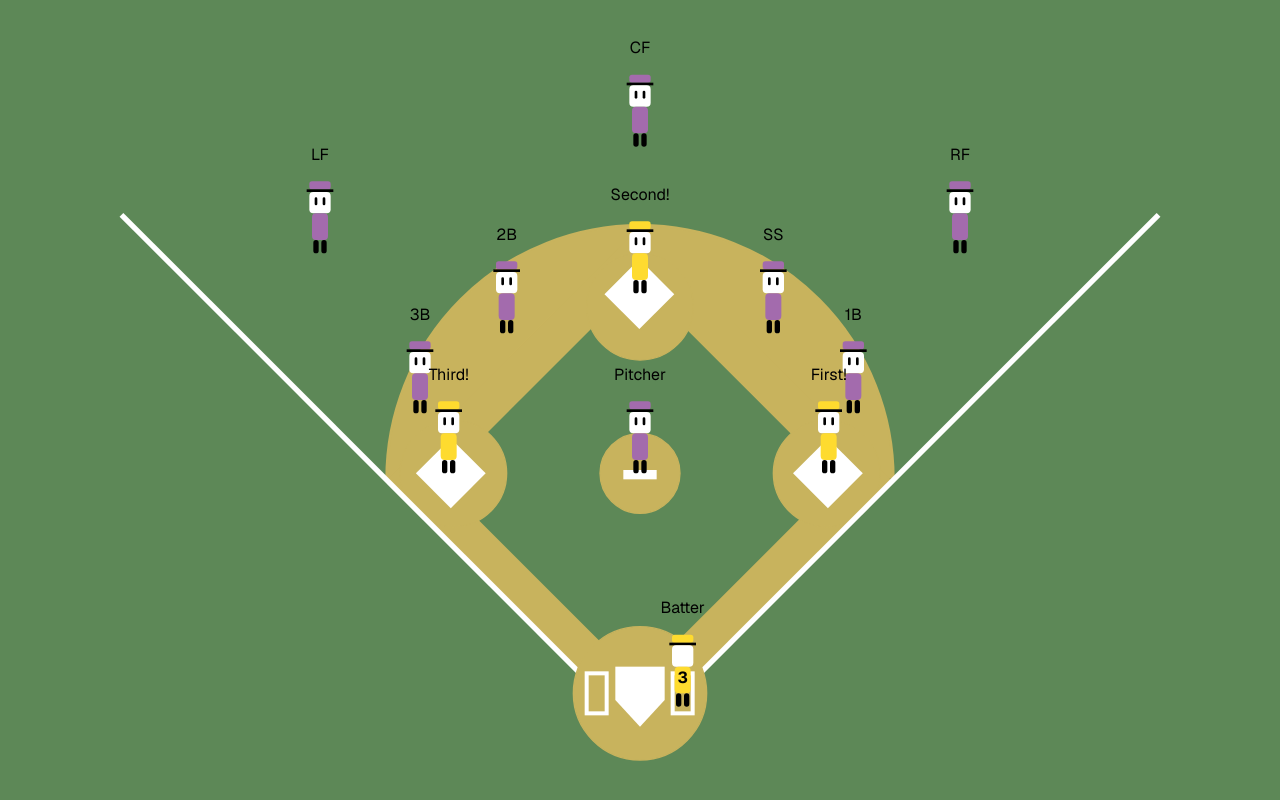
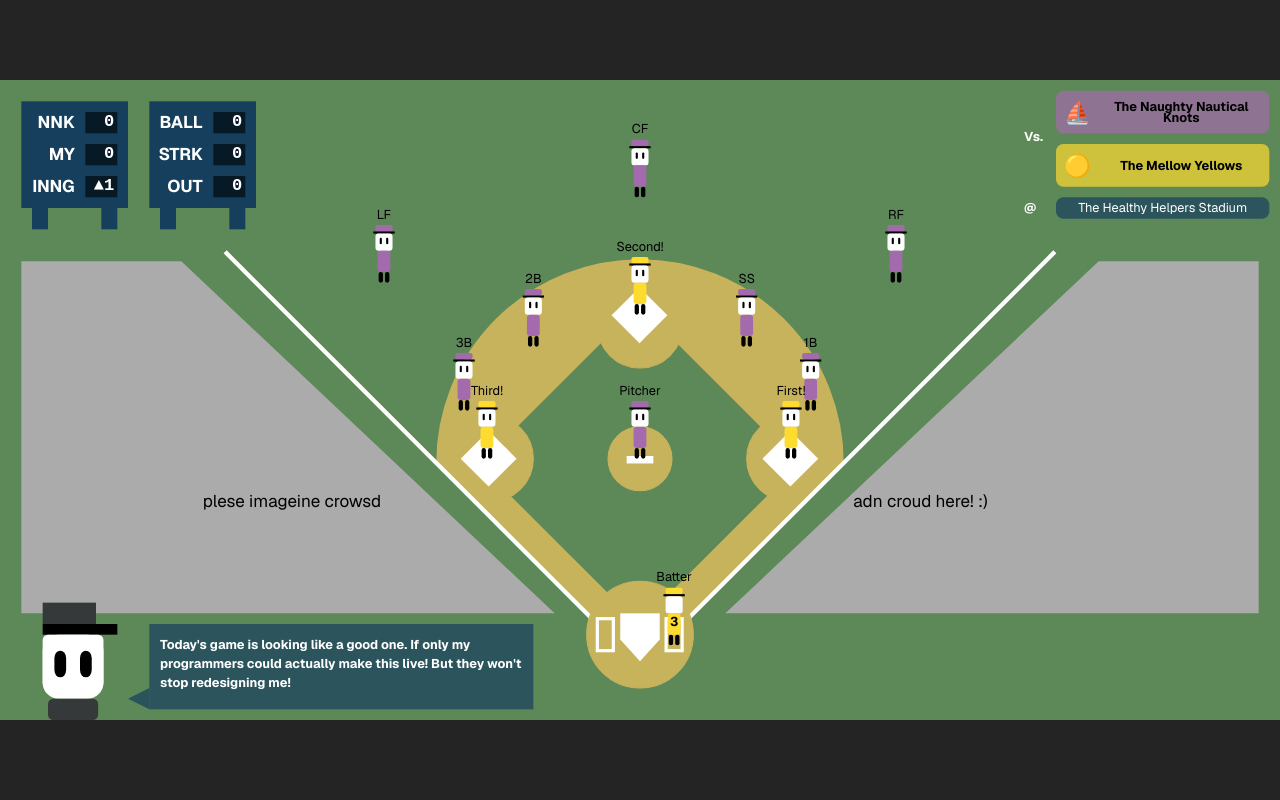
Before and after one commit to LunarianNova/emmolb, a Next.js app: page /playground in a window 1280 px wide. Built offline with nearby package versions, Linux system fonts and the light colour scheme.

Commit message:
Playground Done*

```diff
--- /dev/null
+++ b/src/components/animation/ClampedName.tsx
@@ -0,0 +1,53 @@
+// It's bad I know
+import { useRef, useEffect, useState } from "react";
+
+export function ClampedName({x, y, text, emoji, color,}: {x: number; y: number; text: string; emoji: string; color: string;}) {
+    const textRef = useRef<HTMLDivElement>(null);
+    const [isOneLine, setIsOneLine] = useState(false);
+
+    useEffect(() => {
+        const handle = requestAnimationFrame(() => {
+            if (textRef.current) {
+                const lines = Math.round(textRef.current.scrollHeight / 14); // 10px line-height
+                setIsOneLine(lines === 1);
+            }
+        });
+        return () => cancelAnimationFrame(handle);
+    }, [text]);
+
+    const height = 20;
+    const textYOffset = 0;
+
+    return (
+        <>
+            <text x={x + 20} y={y + 12} fontSize={20} dominantBaseline="middle" textAnchor="middle">
+                {emoji}
+            </text>
+
+            <foreignObject x={x + 40} y={y + textYOffset} width={155} height={height}>
+                <div ref={textRef} style={{
+                    width: "100%",
+                    height: "100%",
+                    fontSize: 12,
+                    fontFamily: "geist, sans-serif",
+                    color: color,
+                    lineHeight: "10px",
+                    textAlign: "center",
+                    overflow: "hidden",
+                    textOverflow: "ellipsis",
+                    fontWeight: 'bold',
+                    ...(isOneLine ? {
+                        display: "flex",
+                        alignItems: "center",
+                        justifyContent: "center",
+                        WebkitLineClamp: "unset",
+                        WebkitBoxOrient: "unset",}
+                    : { display: "-webkit-box",
+                        WebkitLineClamp: 2,
+                        WebkitBoxOrient: "vertical",}),}}>
+                    {text}
+                </div>
+            </foreignObject>
+        </>
+    );
+}
--- a/src/components/animation/PlayerClass.tsx
+++ b/src/components/animation/PlayerClass.tsx
@@ -101,7 +101,7 @@ export class Player {
         this.label.setAttribute("fill", "black");
         this.label.setAttribute("text-anchor", "middle");
         this.label.setAttribute("x", "0");
-        this.label.setAttribute("y", "-40");
+        this.label.setAttribute("y", "-30");
         this.label.textContent = this.name;
 
         this.jerseyNumberLabel = document.createElementNS("http://www.w3.org/2000/svg", "text");
--- a/src/components/animation/Test.tsx
+++ b/src/components/animation/Test.tsx
@@ -1,6 +1,10 @@
+// TODO: Comment this. The general layout is just about done.
+// TODO: Crowds and dugouts
 'use client';
 import { useEffect, useRef } from 'react';
 import { Player } from './PlayerClass';
+import { ClampedName } from './ClampedName';
+import { getContrastTextColor } from '@/helpers/Colors';
 
 export default function Playground() {
     const svgRef = useRef<SVGSVGElement | null>(null);
@@ -42,8 +46,8 @@ export default function Playground() {
     const homeY = 550;
     const length = 550;
 
-    const angle1 = 45 * (Math.PI / 180);  // 45 degrees in radians
-    const angle2 = 135 * (Math.PI / 180); // 135 degrees in radians
+    const angle1 = 45 * (Math.PI / 180);
+    const angle2 = 135 * (Math.PI / 180);
 
     const x1 = homeX + length * Math.cos(angle1);
     const y1 = homeY - length * Math.sin(angle1);
@@ -52,16 +56,9 @@ export default function Playground() {
     const y2 = homeY - length * Math.sin(angle2);
 
     return (
-    <svg ref={svgRef} width="100%" height="100vh" viewBox="150 0 500 600" style={{ background: '#5D8857' }}>
-        <path
-            d="M300,400
-               Q400,200 500,400
-               Q400,550 300,400"
-            fill="#f0e68c"
-            stroke="black"
-            strokeWidth="2"
-        />
+    <svg ref={svgRef} width="100%" height="100vh" viewBox="-200 0 1200 600" style={{ background: '#242424' }}>
         {/* Foul lines */}
+        <rect x="-200" y="0" width="1200" height="600" fill='#5D8857' />
         <path style={{fill: "#C8B35D", stroke: "#C8B35D", strokeWidth: 1}} d="M 205,752 A 95,95 0 0 1 395,752" transform="matrix(2,0,0,2,-200,-1145)"/>
         <rect style={{fill: "#5D8857", stroke: "#C8B35D", strokeWidth: 20}} width={168} height={168} x={-65} y={292} transform="matrix(1.01,-1.01,1.01,1.01,0,0)" />
         <circle style={{fill: "#C8B35D", stroke: "#C8B35D"}} cx={260} cy={355} r={40}/>
@@ -78,8 +75,80 @@ export default function Playground() {
         <rect x="381.5" y="500" width="37" height="25" fill="white"/>
         <rect x="360" y="505" width="15" height="30" fill="none" strokeWidth="3" stroke="white"/>
         <rect x="424.5" y="505" width="15" height="30" fill="none" strokeWidth="3" stroke="white"/>
-        <polygon points="381.5,525 418.5,525 400,545" fill="white" />
+        <polygon points="381.5,524.5 418.5,524.5 400,545" fill="white" />
+        <polygon points="480,500 980,500 980,170 830,170" fill="#ABABAB" />
+        <polygon points="320,500 -180,500 -180,170 -30,170" fill="#ABABAB" />
+        <rect x="-180" y="20" width="100" height="100" fill="#163F5E" />
+        <rect x="-170" y="40" width="15" height="100" fill="#163F5E" />
+        <rect x="-105" y="40" width="15" height="100" fill="#163F5E" />
+        <rect x="-120" y="30" width="30" height="20" fill="#081926" />
+        <rect x="-120" y="60" width="30" height="20" fill="#081926" />
+        <rect x="-120" y="90" width="30" height="20" fill="#081926" />
+        <rect x="-60" y="20" width="100" height="100" fill="#163F5E" />
+        <rect x="-50" y="40" width="15" height="100" fill="#163F5E" />
+        <rect x="15" y="40" width="15" height="100" fill="#163F5E" />
+        <rect x="0" y="30" width="30" height="20" fill="#081926" />
+        <rect x="0" y="60" width="30" height="20" fill="#081926" />
+        <rect x="0" y="90" width="30" height="20" fill="#081926" />
+        <rect x="-160" y="490" width="50" height="20" fill="#35393A" />
+        <rect x="-160" y="510" width="70" height="10" fill="#000000" />
+        <rect x="-160" y="520" width="57" height="50" fill="#FFFFFF" rx="5" ry="5"/>
+        <rect x="-160" y="520" width="57" height="60" fill="#FFFFFF" rx="15" ry="15"/>
+        <rect x="-155" y="580" width="47" height="20" fill="#35393A" rx="5" ry="5"/>
+        <rect x="-149" y="535" width="11" height="25" fill="black" rx="7" ry="7"/>
+        <rect x="-125" y="535" width="11" height="25" fill="black" rx="7" ry="7"/>
+        <rect x="-60" y="510" width="360" height="80" fill="#163F5E" fillOpacity="0.7" />
+        <polygon points="-60,590 -60,570, -80,580" fill="#163F5E" fillOpacity="0.7"/>
+        <text fontSize={12} fill='white' fontWeight='bold' fontFamily='geist, sans-serif' x="760" y="57">Vs.</text>
+        <text fontSize={12} fill='white' fontWeight='bold' fontFamily='geist, sans-serif' x="760" y="124">@</text>
+        <rect x="790" y="10" width="200" height="40" fill="#a36bad" fillOpacity="0.7" rx="7" ry="7" />
+        <rect x="790" y="60" width="200" height="40" fill="#fedb2f" fillOpacity="0.7" rx="7" ry="7" />
+        <rect x="790" y="110" width="200" height="20" fill="#163F5E" fillOpacity="0.7" rx="7" ry="7" />
+        <ClampedName x={790} y={20} emoji="⛵" text="The Naughty Nautical Knots" color={getContrastTextColor('#a36bad')} />
+        <ClampedName x={790} y={70} emoji="🟡" text="The Mellow Yellows" color="black"/>
+        <text fontSize={12} fill='white' fontWeight='' fontFamily='geist, sans-serif' x="890" y="124" textAnchor='middle'>The Healthy Helpers Stadium</text>
+        <foreignObject x="-50" y="520" width="340" height="60">
+            <div style={{ fontSize: 12, fontFamily: "geist, sans-serif", fontWeight: "bold", color: "white" }} dangerouslySetInnerHTML={{__html: "Today's game is looking like a good one. If only my programmers could actually make this live! But they won't stop redesigning me!"}} />
+        </foreignObject>
+        <text fontWeight='bold' fontFamily='geist, sans-serif' fill='white' x='-10' y='45' textAnchor='end'>BALL</text>
+        <text fontWeight='bold' fontFamily='geist, sans-serif' fill='white' x='-10' y='75' textAnchor="end">STRK</text>
+        <text fontWeight='bold' fontFamily='geist, sans-serif' fill='white' x='-10' y='105' textAnchor="end">OUT</text>
+        <foreignObject x={-13} y={24} width={40} height={30}>
+        <div style={{ fontFamily: 'geist-mono, monospace', fontWeight: 'bold', color: 'white', fontSize: '16px', textAlign: 'right', lineHeight: '30px' }}>
+            0
+        </div>
+        </foreignObject>
+        <foreignObject x={-13} y={54} width={40} height={30}>
+        <div style={{ fontFamily: 'geist-mono, monospace', fontWeight: 'bold', color: 'white', fontSize: '16px', textAlign: 'right', lineHeight: '30px' }}>
+            0
+        </div>
+        </foreignObject>
+        <foreignObject x={-13} y={84} width={40} height={30}>
+        <div style={{ fontFamily: 'geist-mono, monospace', fontWeight: 'bold', color: 'white', fontSize: '16px', textAlign: 'right', lineHeight: '30px' }}>
+            0
+        </div>
+        </foreignObject>
+        <text fontWeight='bold' fontFamily='geist, sans-serif' fill='white' x='-130' y='45' textAnchor='end'>NNK</text>
+        <text fontWeight='bold' fontFamily='geist, sans-serif' fill='white' x='-130' y='75' textAnchor="end">MY</text>
+        <text fontWeight='bold' fontFamily='geist, sans-serif' fill='white' x='-130' y='105' textAnchor='end'>INNG</text>
+        <foreignObject x={-133} y={24} width={40} height={30}>
+        <div style={{ fontFamily: 'geist-mono, monospace', fontWeight: 'bold', color: 'white', fontSize: '16px', textAlign: 'right', lineHeight: '30px' }}>
+            0
+        </div>
+        </foreignObject>
+        <foreignObject x={-133} y={54} width={40} height={30}>
+        <div style={{ fontFamily: 'geist-mono, monospace', fontWeight: 'bold', color: 'white', fontSize: '16px', textAlign: 'right', lineHeight: '30px' }}>
+            0
+        </div>
+        </foreignObject>
+        <foreignObject x={-133} y={84} width={40} height={30}>
+        <div style={{ fontFamily: 'geist-mono, monospace', fontWeight: 'bold', color: 'white', fontSize: '16px', textAlign: 'right', lineHeight: '30px' }}>
+            ▲1
+        </div>
+        </foreignObject>
 
+        <text x='-10' y='400'>plese imageine crowsd</text>
+        <text x='600' y='400'>adn croud here! :)</text>
     </svg>
 );
 
```
